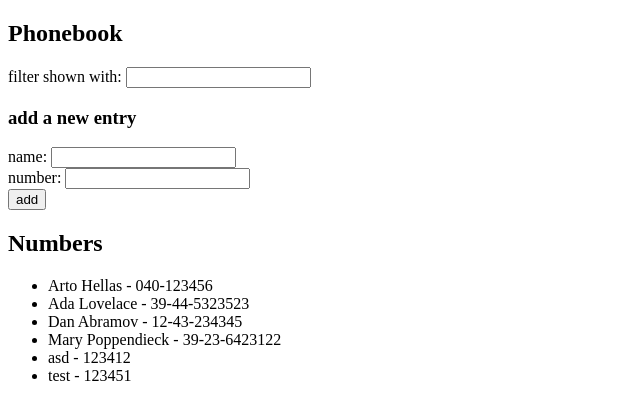
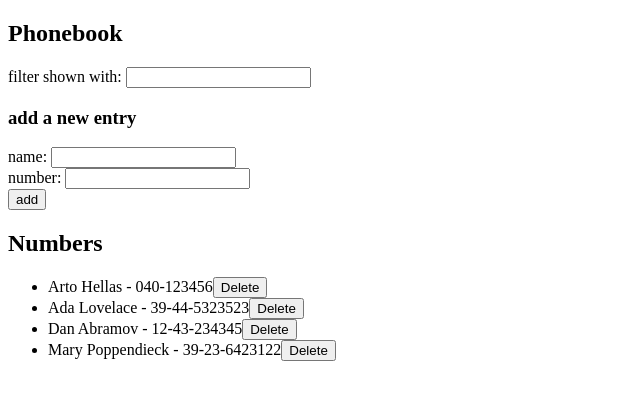
Before and after one commit to The-Royal-We/fullstack-open-2023-learning, a React (Create React App) app in the folder part2/phonebook/: page / in a window 1280 px wide. Shown: the top 420 px of the page, without its empty margins (0-640 px from the left). Built offline with nearby package versions, Linux system fonts and the light colour scheme; data requests are answered from the project's data file.

Commit message:
completing exercise 2.14

```diff
--- a/part2/phonebook/db.json
+++ b/part2/phonebook/db.json
@@ -19,16 +19,6 @@
       "name": "Mary Poppendieck",
       "number": "39-23-6423122",
       "id": 4
-    },
-    {
-      "name": "asd",
-      "number": "123412",
-      "id": 5
-    },
-    {
-      "name": "test",
-      "number": "123451",
-      "id": 6
     }
   ]
 }
--- a/part2/phonebook/src/App.js
+++ b/part2/phonebook/src/App.js
@@ -4,7 +4,7 @@ import Filter from "./components/Filter";
 import NumberList from "./components/NumberList";
 import Form from "./components/Form";
 
-import { getAll, create } from "./services/persons";
+import { getAll, create, deletePerson } from "./services/persons";
 
 const App = () => {
   const [persons, setPersons] = useState([]);
@@ -50,6 +50,16 @@ const App = () => {
     }
   };
 
+  const onDeleteHandler = (id, name) => () => {
+    if (window.confirm(`Delete ${name} ?`)) {
+      deletePerson(id).then(() => {
+        console.log(`Deletion of ${name} successful`);
+        // do I need to get all? no i just need to update state to filter that person out
+        setPersons(persons.filter((p) => p.id !== id));
+      });
+    }
+  };
+
   return (
     <div>
       <h2>Phonebook</h2>
@@ -65,7 +75,11 @@ const App = () => {
         />
       </div>
       <h2>Numbers</h2>
-      <NumberList persons={persons} searchFilter={filterInput} />
+      <NumberList
+        persons={persons}
+        searchFilter={filterInput}
+        onDeleteHandler={onDeleteHandler}
+      />
     </div>
   );
 };
--- a/part2/phonebook/src/components/NumberList.js
+++ b/part2/phonebook/src/components/NumberList.js
@@ -1,17 +1,24 @@
-const PersonLine = ({ name, number }) => (
+const PersonLine = ({ name, number, id, onDeleteHandler }) => (
   <li>
     {name} - {number}
+    <button onClick={onDeleteHandler(id, name)}>Delete</button>
   </li>
 );
 
-const NumberList = ({ persons, searchFilter }) => {
+const NumberList = ({ persons, searchFilter, onDeleteHandler }) => {
   return (
     <div>
       <ul>
         {persons
           .filter(({ name }) => name.toLowerCase().includes(searchFilter))
-          .map(({ name, number }) => (
-            <PersonLine key={name} name={name} number={number} />
+          .map(({ name, number, id }) => (
+            <PersonLine
+              key={name}
+              name={name}
+              number={number}
+              id={id}
+              onDeleteHandler={onDeleteHandler}
+            />
           ))}
       </ul>
     </div>
--- a/part2/phonebook/src/services/persons.js
+++ b/part2/phonebook/src/services/persons.js
@@ -3,15 +3,15 @@ import axios from "axios";
 const baseUrl = "http://localhost:3001/persons";
 
 const getAll = () => {
-  return axios
-    .get("http://localhost:3001/persons")
-    .then((response) => response.data);
+  return axios.get(baseUrl).then((response) => response.data);
 };
 
 const create = (newPerson) => {
-  return axios
-    .post(`http://localhost:3001/persons`, newPerson)
-    .then((response) => response.data);
+  return axios.post(baseUrl, newPerson).then((response) => response.data);
 };
 
-export { getAll, create };
+const deletePerson = (id) => {
+  return axios.delete(`${baseUrl}/${id}`);
+};
+
+export { getAll, create, deletePerson };
```
